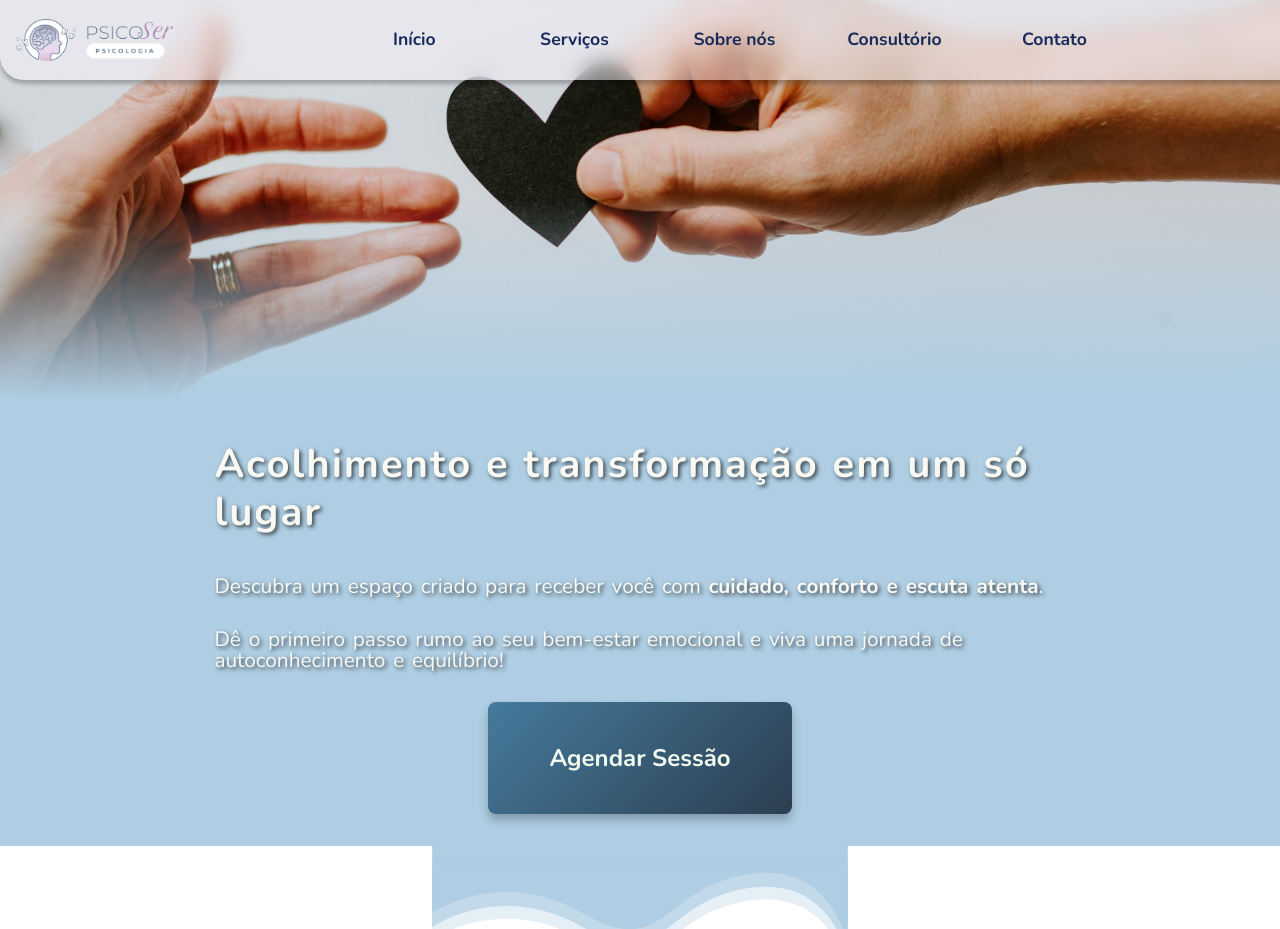
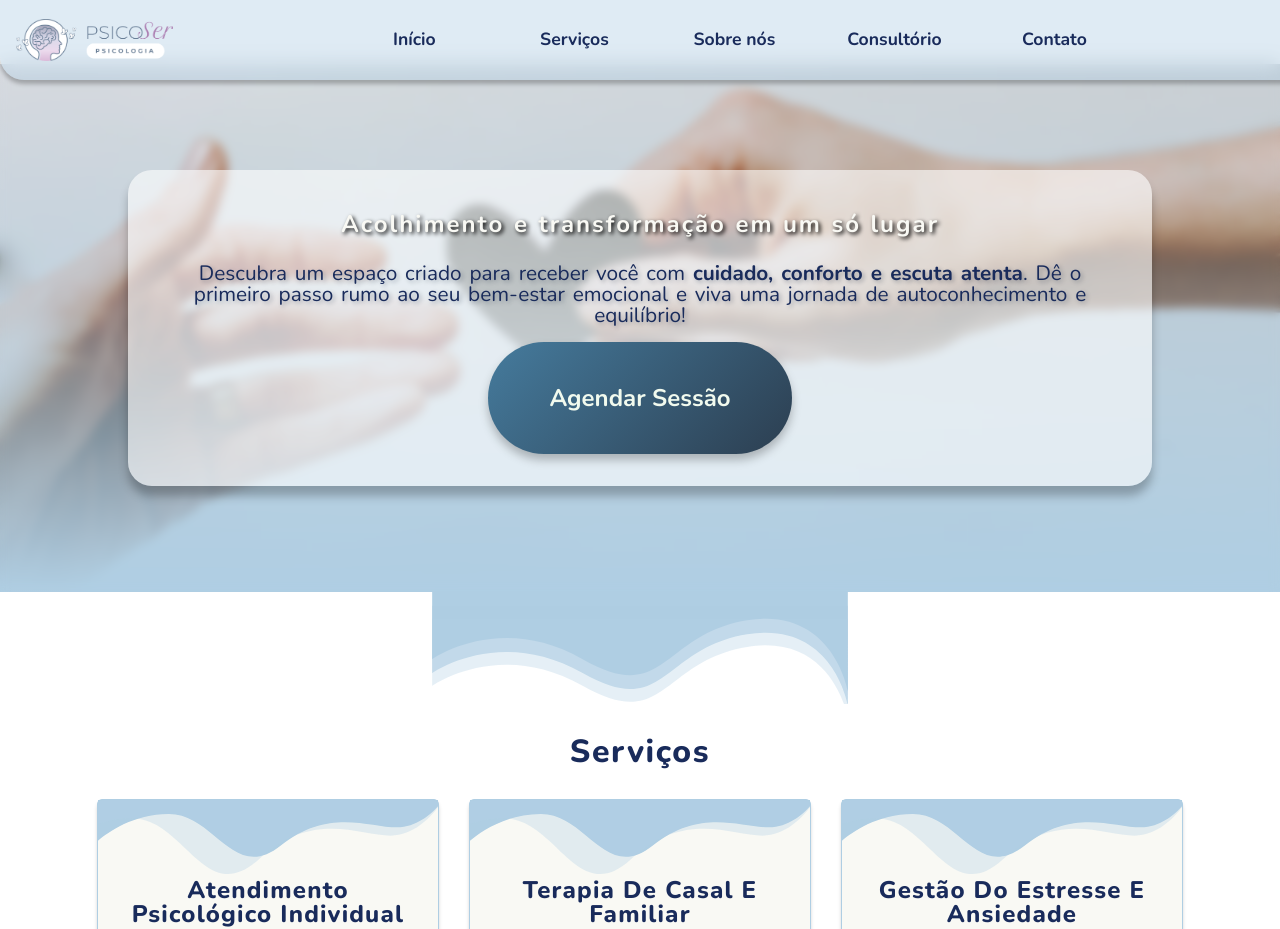
Before and after one commit to J-Inacio/psicoser, a website built with webpack: page src/index.html in a window 1280 px wide. Shown: the top 929 px of the page. Built offline with nearby package versions, Linux system fonts and the light colour scheme.

Commit message:
tela inicial ajustada

```diff
--- a/src/index.html
+++ b/src/index.html
@@ -75,9 +75,11 @@
 					/>
 				</div> -->
 		</header>
+
 		<main>
-			<div class="hero-background"></div>
 			<section id="hero-section">
+				<div class="cta-hero-container">
+					<div class="cta-card-hero">
 						<aside class="hero-text">
 							<h1 class="nunito-bold">
 								Acolhimento e transformação em um só lugar
@@ -86,11 +88,9 @@
 								Descubra um espaço criado para receber você com
 								<strong class="nunito-bold spaced"
 									>cuidado, conforto e escuta atenta</strong
-						>.
-					</p>
-					<p class="nunito-regular spaced">
-						Dê o primeiro passo rumo ao seu bem-estar emocional e
-						viva uma jornada de autoconhecimento e equilíbrio!
+								>. Dê o primeiro passo rumo ao seu bem-estar
+								emocional e viva uma jornada de autoconhecimento
+								e equilíbrio!
 							</p>
 						</aside>
 						<a
@@ -100,6 +100,8 @@
 						>
 							Agendar Sessão
 						</a>
+					</div>
+				</div>
 			</section>
 			<div class="hero-wave-container">
 				<img
@@ -108,6 +110,7 @@
 					loading="lazy"
 				/>
 			</div>
+
 			<section id="services">
 				<h2 class="nunito-title">Serviços</h2>
 				<div class="cards">
--- a/src/styles/components/btn-schedule.css
+++ b/src/styles/components/btn-schedule.css
@@ -1,31 +1,13 @@
-/* .btn-schedule {
-	text-decoration: none;
-	display: flex;
-	column-gap: 1rem;
-	justify-content: center;
-	align-items: center;
-	width: 14rem;
-	height: 3rem;
-	border: none;
-	border-radius: 1rem;
-	background-color: var(--cor-secundaria-azul-escuro);
-	border: 1px solid var(--cor-secundaria-azul-escuro);
-	color: #f9f9f4;
-	font-size: 0.75rem;
-	padding: 1em;
-	cursor: pointer;
-} */
-
 .btn-schedule {
 	text-align: center;
 	display: flex;
 	align-content: center;
-	background: linear-gradient(135deg, #457B9D, #2C3E50);
+	background: linear-gradient(135deg, #457b9d, #2c3e50);
 	background-color: var(--cor-secundaria-azul-escuro);
 	height: 2rem;
 	color: #f1faee;
 	border: none;
-	border-radius: 8px;
+	border-radius: 9999px;
 	padding: 1rem 2rem;
 	font-size: 1rem;
 	cursor: pointer;
@@ -37,8 +19,8 @@
 
 .btn-schedule:hover {
 	transform: translateY(-3px);
-	box-shadow: 0px .625rem .625rem 0px rgba(0, 0, 0, 0.25);
-	background: linear-gradient(135deg, #3A6F8A, #243447);
+	box-shadow: 0px 0.625rem 0.625rem 0px rgba(0, 0, 0, 0.25);
+	background: linear-gradient(135deg, #3a6f8a, #243447);
 }
 
 .btn-schedule strong {
--- a/src/styles/layouts/header.css
+++ b/src/styles/layouts/header.css
@@ -1,9 +1,3 @@
-.header {
-	display: flex;
-	min-width: 260px;
-}
-
-
 .logo-header-link {
 	display: flex;
 	align-items: center;
@@ -22,10 +16,10 @@
 	align-items: center;
 	position: fixed;
 	top: 0%;
-	z-index: 2;
+	z-index: 10;
 	background: transparent;
 	backdrop-filter: blur(10px);
-	background-color: rgba(249, 246, 254, 0.5);;
+	background-color: rgba(175,206,227, 0.4);
 	box-shadow: 0px 4px 4px 0px rgba(0, 0, 0, 0.25);
 	border-bottom-left-radius: 1.5rem;
 }
@@ -81,7 +75,7 @@
 }
 
 .desktop-menu a:hover {
-	background-color: rgba(249, 246, 254, 0.5);
+	background-color: rgba(255, 255, 255, 0.6);
 	box-shadow: 0px 4px 4px 0px rgba(0, 0, 0, 0.25);
 	animation: hoverEffect 0.3s forwards;
 }
--- a/src/styles/layouts/hero.css
+++ b/src/styles/layouts/hero.css
@@ -1,60 +1,74 @@
-.hero-background {
-    position: relative;
-    z-index: 1;
+#hero-section {
+	color: var(--cor-fundo-branco);
+    margin-top: 5%;
 	width: 100%;
-    height: 33vh;
-    background: url('../../assets/img/header.jpg') center/cover no-repeat;
+	height: 66vh;
+	background:
+    linear-gradient(
+        to top,
+        var(--cor-primaria-azul) 0%,
+        rgba(0,0,0,0) 100%
+    ),
+    url("../../assets/img/header.jpg") center/cover no-repeat;
+    backdrop-filter: blur(20px);
+    position:relative;
+    overflow: hidden;
 }
 
-.hero-background::after {
-    content: "";
-    position: absolute;
-    bottom: 0;
+.cta-hero-container {
+    display: flex;
+    justify-content: center;
+    align-items: center;
 	width: 100%;
-    height: 50%;
-    background: linear-gradient(to bottom, rgba(0, 0, 0, 0) 0%, var(--cor-primaria-azul) 100%);
-
+	height: 100%;
+	background: transparent;
+	backdrop-filter: blur(5px);
 }
 
-
-#hero-section {
-    background-color: var(--cor-primaria-azul);
-    color: var(--cor-fundo-branco);
+.cta-card-hero {
+    margin: 4rem 0rem;
     display: flex;
-    gap: 2rem;
 	flex-direction: column;
-    justify-content: space-evenly;
+	justify-content: center;
 	align-items: center;
-    padding: 1rem 0rem;
-
+	gap: 1rem;
+	border-radius: 1.5rem;
+    width: 75%;
+	padding: 2rem;
+	box-shadow: 0px 10px 10px 0px rgba(0, 0, 0, 0.25);
+    background-color: rgba(255, 255, 255, 0.6);
 }
-
 .hero-wave-container {
 	display: flex;
 	width: 100%;
 }
 
-.hero-wave-container img{
+.hero-wave-container img {
 	width: 100%;
 	max-height: 7rem;
 }
 
 .hero-text {
+    text-align: center;
 	font-family: roboto;
-    padding: 0rem 2rem;
 	display: flex;
+    gap: 1rem;
 	flex-direction: column;
-    justify-content: space-between;
-    /* align-items: center; */
-    text-shadow: 2px 2px 4px rgba(0, 0, 0, 0.7);
-    /* height: 60%; */
+	align-items: center;
+
 }
 
 .hero-text h1 {
-    /* text-align: center; */
+    text-align: center;
 	font-size: 1.5rem;
-    letter-spacing: .125rem;
+	letter-spacing: 0.125rem;
 	word-spacing: 1px;
-    padding: .5rem 0rem;
+	padding: 0.5rem 0rem;
 	line-height: 1.2;
+    text-shadow: 2px 2px 4px #000;
 }
+
+.hero-text p {
+    color: var(--cor-secundaria-azul-escuro);
+    text-shadow: 2px 2px 4px rgba(9,24,45,.3)
+}
--- a/src/styles/media-queries/lg.css
+++ b/src/styles/media-queries/lg.css
@@ -25,20 +25,8 @@
         display: none;
     }
 
-   .hero-background {
-    height: 25rem;
-   }
-
-    #hero-section {
-        padding: 2rem;
-    }
-
-    #hero-section h1 {
-        font-size: 2.5rem;
-        /* padding: 2rem 0rem; */
-    }
-
-    .hero-text {
+    .hero-text h1 {
+        /* font-size: 2.5rem; */
         width: 70%;
         gap: 2rem;
     }
```
Lines whose indentation alone changed are shown as unchanged.
